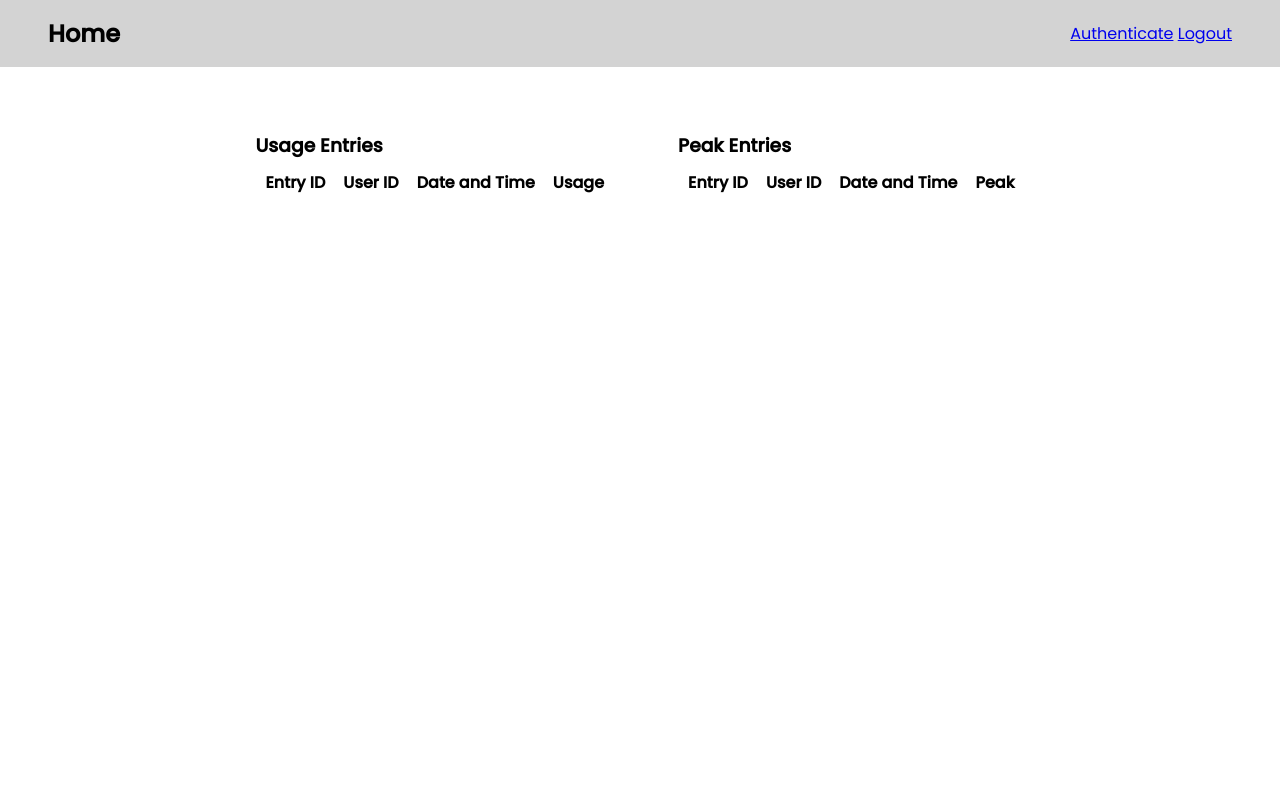
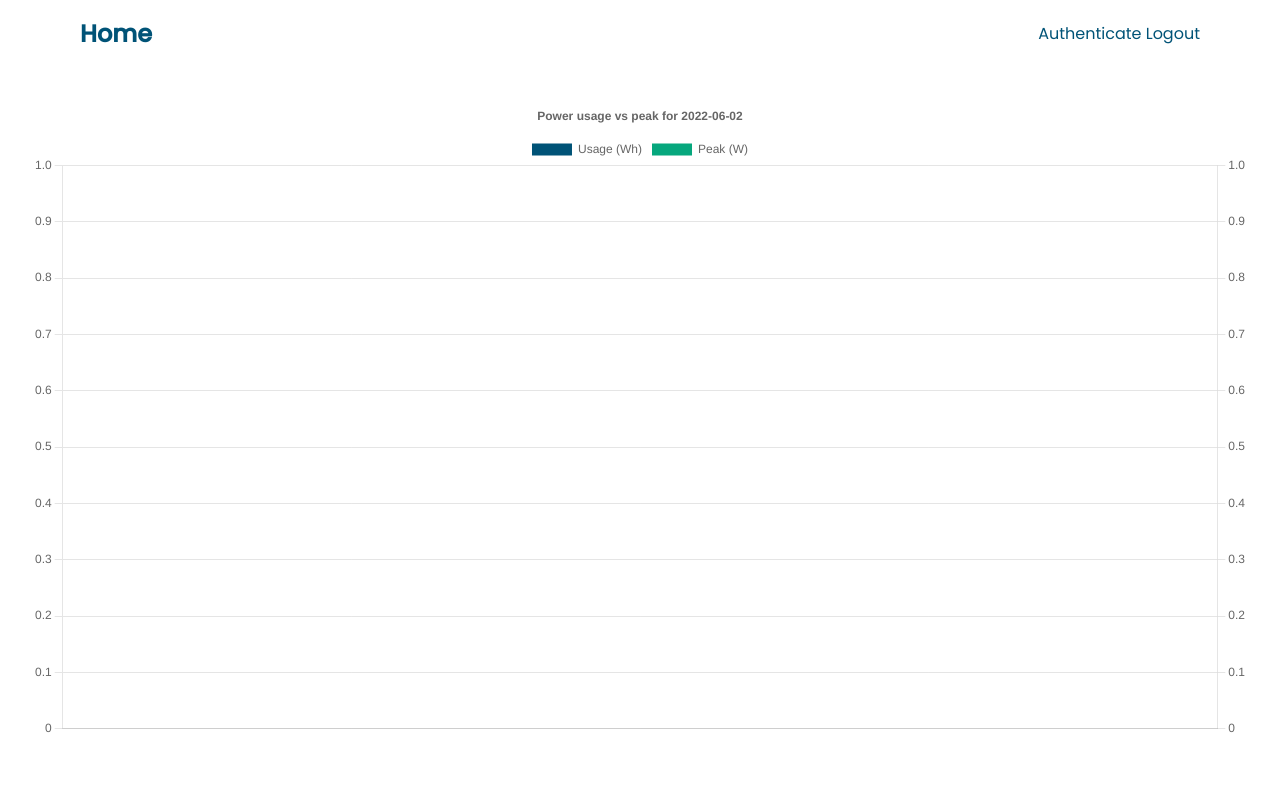
Before and after one commit to DFMoller/skripsie2022_21593698, a Flask app: page / in a window 1280 px wide. Run offline with Flask 2, Linux system fonts and the light colour scheme; a user stored in the database is signed in; data comes from the database, SQL or seed files in the repository; lists and menus that the app fills with data are empty; some libraries are stand-ins or nearby versions.

Commit message:
Chart JS implemented

```diff
--- /dev/null
+++ b/website/plotting.py
@@ -0,0 +1,34 @@
+import pandas as pd
+import datetime
+
+def prepare_usage_data(usage_entries):
+    usage_listOfLists = []
+    for x in usage_entries:
+        usage_listOfLists.append([x.datetime, x.usage])
+    usage_df = pd.DataFrame(usage_listOfLists, columns=["datetime", "usage"])
+    usage_df["datetime"] = pd.to_datetime(usage_df["datetime"])
+    usage_df = usage_df.sort_values(by="datetime", ascending=True)
+    xlabels = []
+    usage_values = []
+    today = datetime.datetime.today().date()
+    for index, row in usage_df.iterrows():
+        if row["datetime"].date() == today:
+            xlabels.append(datetime.datetime.strftime(row["datetime"], "%H:%S"))
+            usage_values.append(row["usage"])
+            print("Usage Row")
+    return usage_values, xlabels
+
+def prepare_peak_data(peak_entries):
+    peak_listOfLists = []
+    for x in peak_entries:
+        peak_listOfLists.append([x.datetime, x.peak])
+    peak_df = pd.DataFrame(peak_listOfLists, columns=["datetime", "peak"])
+    peak_df["datetime"] = pd.to_datetime(peak_df["datetime"])
+    peak_df = peak_df.sort_values(by="datetime", ascending=True)
+    peak_values = []
+    today = datetime.datetime.today().date()
+    for index, row in peak_df.iterrows():
+        if row["datetime"].date() == today:
+            peak_values.append(row["peak"])
+            print("Peak Row")
+    return peak_values
--- a/website/static/base.css
+++ b/website/static/base.css
@@ -1,3 +1,5 @@
+@import "home.css";
+
 * {
     margin: 0;
     padding: 0;
@@ -7,7 +9,8 @@
 body {
 height: 100vh;
 width: 100%;
-overflow: hidden;
+overflow-x: hidden;
+overflow-y: scroll;
 display: flex;
 flex-direction: column;
 align-items: center;
@@ -16,15 +19,23 @@
 
 nav{
     width: 100%;
-    padding: 1rem 3rem;
-    background-color: lightgray;
+    padding: 1rem 5rem;
+    /* background-color: lightgray; */
     display: flex;
     flex-direction: row;
     justify-content: space-between;
     align-items: center;
 }
+nav h1{
+    color: #005377;
+}
+nav a{
+    color: #005377;
+    text-decoration: none;
+}
 main{
     padding: 2rem;
+    width: 100%;
 }
 .flash_success, .flash_error{
     position: absolute;
@@ -65,10 +76,6 @@
 .auth_box span {
     margin: 0.5rem;
 }
-.home-block{
-    display: flex;
-    align-items: top;
-}
 .table-box{
     display: flex;
     flex-direction: column;
--- /dev/null
+++ b/website/static/home.css
@@ -0,0 +1,11 @@
+.home-block{
+    display: flex;
+    width: 100%;
+    height: 100%;
+    justify-content: center;
+    /* align-items: top; */
+}
+.chart-box{
+    width: 100%;
+    height: 80vh;
+}
--- a/website/templates/base.html
+++ b/website/templates/base.html
@@ -9,6 +9,7 @@
         <script src="https://ajax.googleapis.com/ajax/libs/jquery/3.5.1/jquery.min.js"></script>
         <script type="text/javascript" src="{{ url_for('static', filename='index.js') }}"></script>
         <script src="https://cdnjs.cloudflare.com/ajax/libs/Chart.js/3.0.2/chart.min.js"></script>
+        <script src="https://cdn.jsdelivr.net/npm/chart.js"></script>
         <script src="../static/base.js"></script>
         <link rel="stylesheet" href="../static/base.css">
         <title>{% block title %}{% endblock %}</title>
--- a/website/templates/home.html
+++ b/website/templates/home.html
@@ -13,43 +13,73 @@
 
 {% block main %}
 <div class="home-block">
-    <div class="table-box">
-        <h3>Usage Entries</h3>
-        <table>
-            <tr>
-                <th>Entry ID</th>
-                <th>User ID</th>
-                <th>Date and Time</th>
-                <th>Usage</th>
-            </tr>
-            {% for entry in usage %}
-            <tr>
-                <td>{{ entry.id }}</td>
-                <td>{{ entry.client_id }}</td>
-                <td>{{ entry.datetime }}</td>
-                <td>{{ entry.usage }}</td>
-            </tr>
-            {% endfor %}
-        </table>
-    </div>
-    <div class="table-box">
-        <h3>Peak Entries</h3>
-        <table>
-            <tr>
-                <th>Entry ID</th>
-                <th>User ID</th>
-                <th>Date and Time</th>
-                <th>Peak</th>
-            </tr>
-            {% for entry in peak %}
-            <tr>
-                <td>{{ entry.id }}</td>
-                <td>{{ entry.client_id }}</td>
-                <td>{{ entry.datetime }}</td>
-                <td>{{ entry.peak }}</td>
-            </tr>
-            {% endfor %}
-        </table>
+    <div class="chart-box">
+        <canvas class="myChart" id="myChart"></canvas>
     </div>
 </div>
 {% endblock %}
+
+
+{% block javascript %}
+<script>
+    const labels = {{ xlabels | safe }};
+
+    const data = {
+        labels: labels,
+        datasets: [{
+            label: "Usage (Wh)",
+            backgroundColor: 'rgb(0, 83, 119)',
+            borderColor: 'rgb(255, 99, 132)',
+            data: {{ usage_values | safe }},
+            yAxisID: 'y',
+        },
+        {
+            label: "Peak (W)",
+            backgroundColor: 'rgb(6, 167, 125)',
+            borderColor: 'rgb(255, 99, 120)',
+            data: {{ peak_values | safe }},
+            yAxisID: 'y1',
+        }]
+    };
+
+    const config = {
+        type: 'bar',
+        data: data,
+        options: {
+            responsive: true,
+            maintainAspectRatio: false,
+            plugins: {
+                legend: {
+                    position: 'top',
+                },
+                title: {
+                    display: true,
+                    text: 'Power usage vs peak for {{ date | safe }}'
+                }
+            },
+            scales:{
+                y: {
+                    type: 'linear',
+                    display: true,
+                    position: 'left',
+                },
+                y1: {
+                    type: 'linear',
+                    display: true,
+                    position: 'right',
+
+                    // grid line settings
+                    grid: {
+                    drawOnChartArea: false, // only want the grid lines for one axis to show up
+                    },
+                },
+            }
+        }
+    };
+
+    var ctx = document.getElementById("myChart").getContext("2d");
+
+    var barchart = new Chart(ctx, config);
+
+</script>
+{% endblock %}
--- a/website/views.py
+++ b/website/views.py
@@ -1,18 +1,30 @@
+from enum import auto
+from sqlalchemy import false
 from . import db, generate_api_key
 from flask import Blueprint, render_template, request, redirect, url_for, flash
 from .models import Client, Usage, Peak
 from werkzeug.security import generate_password_hash, check_password_hash
 from flask_login import login_user, login_required, logout_user, current_user
+import pandas as pd
+import pygal, datetime
+from .plotting import prepare_usage_data,prepare_peak_data
 
 views = Blueprint('views', __name__) # don't have to call it the file name
 
 @views.route('/', methods=["GET", "POST"])
 @login_required
 def home():
-    # This page will contain all data specific to the user
+
     usage_entries = Usage.query.filter_by(client_id=current_user.id)
     peak_entries = Peak.query.filter_by(client_id=current_user.id)
-    return render_template("home.html", user=current_user, usage=usage_entries, peak=peak_entries)
+    print("Before prepare_usage_data()")
+    usage_values, xlabels = prepare_usage_data(usage_entries)
+    print("After prepare_usage_data()")
+    peak_values = prepare_peak_data(peak_entries)
+
+    today = str(datetime.datetime.today().date())
+
+    return render_template("home.html", user=current_user, xlabels=xlabels, usage_values=usage_values, peak_values=peak_values, date=today)
 
 @views.route('/signup', methods=["GET", "POST"])
 def signup():
```
